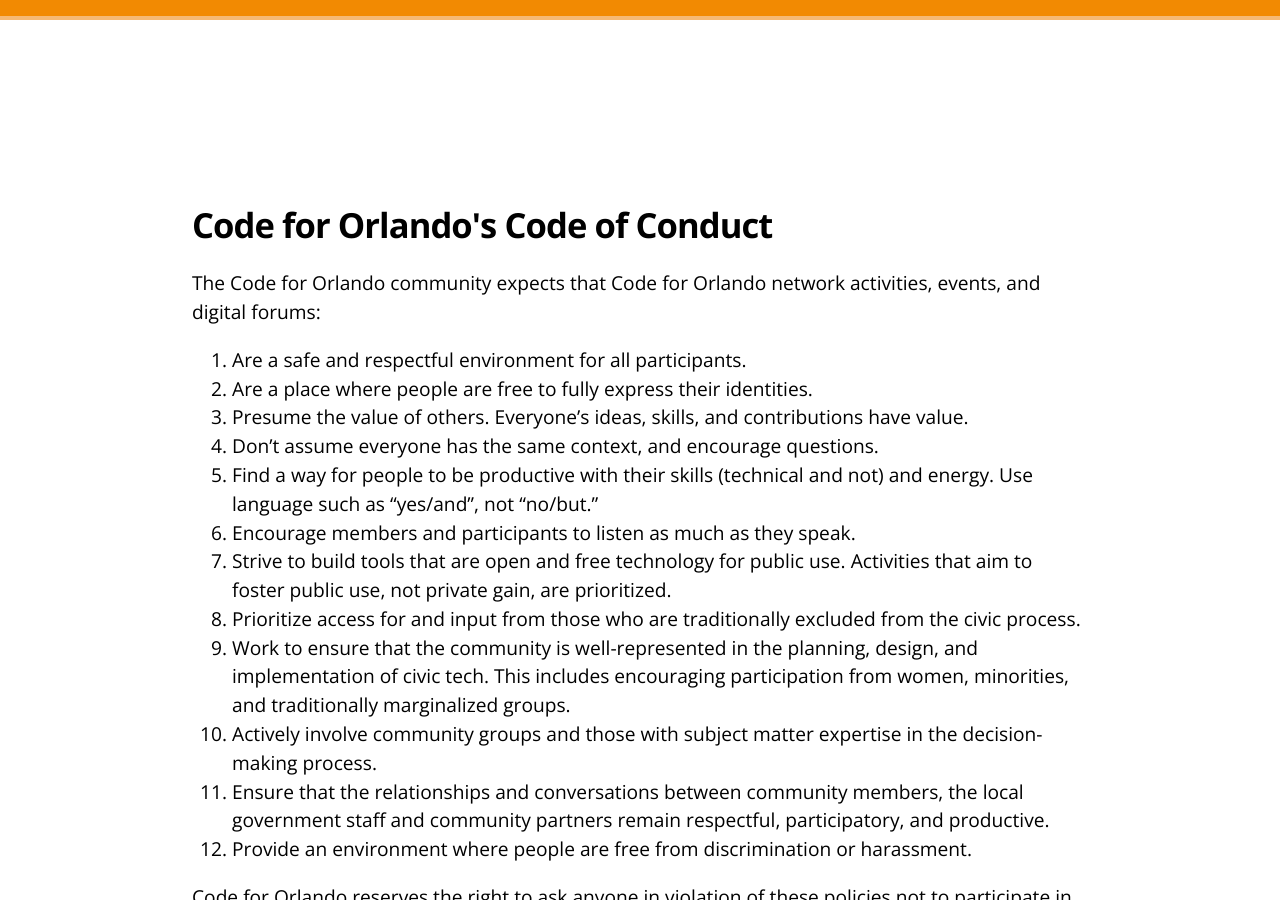
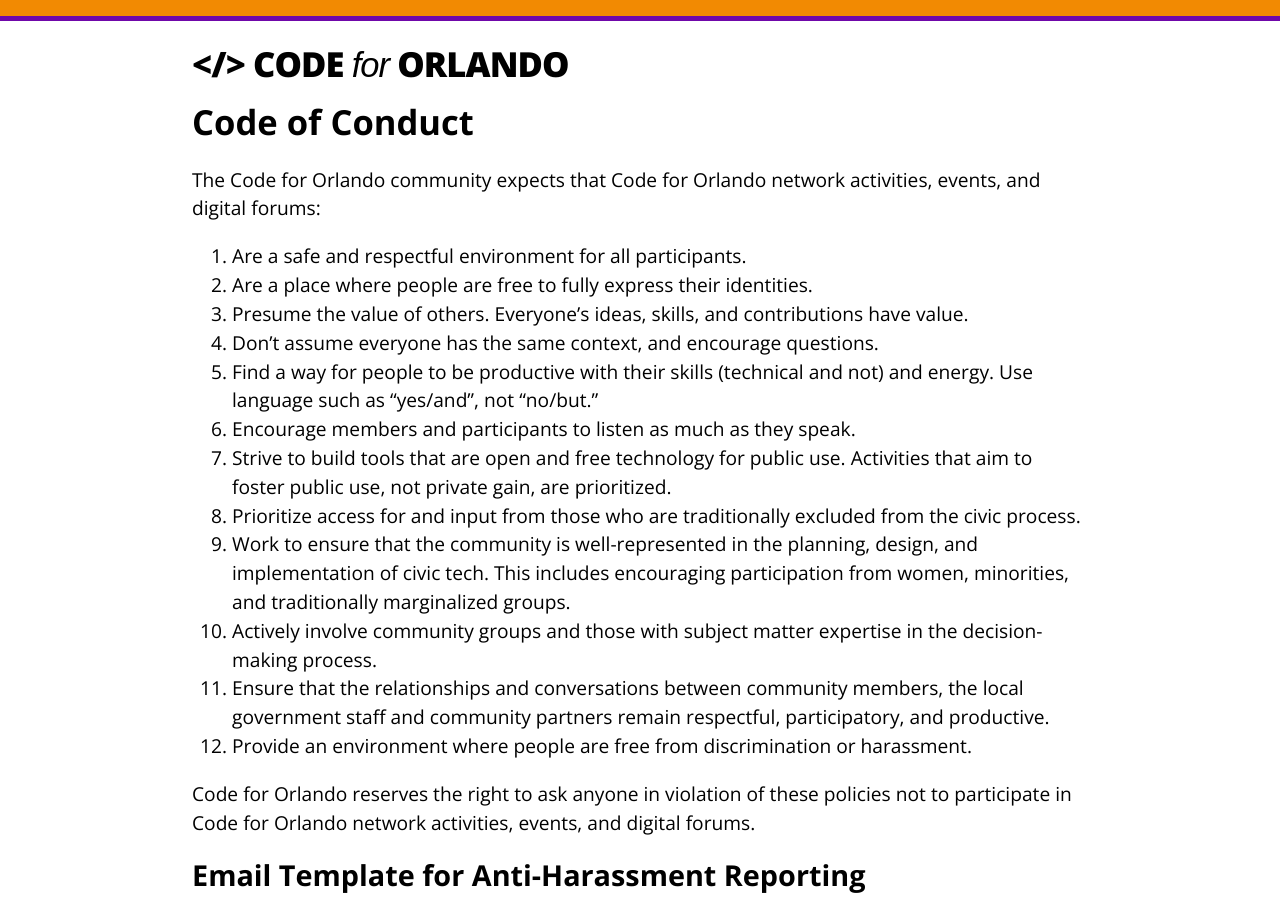
Before and after one commit to cforlando/cforlando.github.io, a Jekyll site: the page built from code-of-conduct.md, in a window 1280 px wide and 900 px high. Built offline with Jekyll 4.4.1, drawn with Linux system fonts in a browser that asks for light colours; some web fonts are replaced; part of the change alters nothing that is shown.

```diff
--- a/code-of-conduct.md
+++ b/code-of-conduct.md
@@ -1,6 +1,6 @@
 ---
-layout: plain
-title: Code for Orlando's Code of Conduct
+layout: blog
+title: Code of Conduct
 ---
 
 The Code for Orlando community expects that Code for Orlando network activities, events, and digital forums:
```
